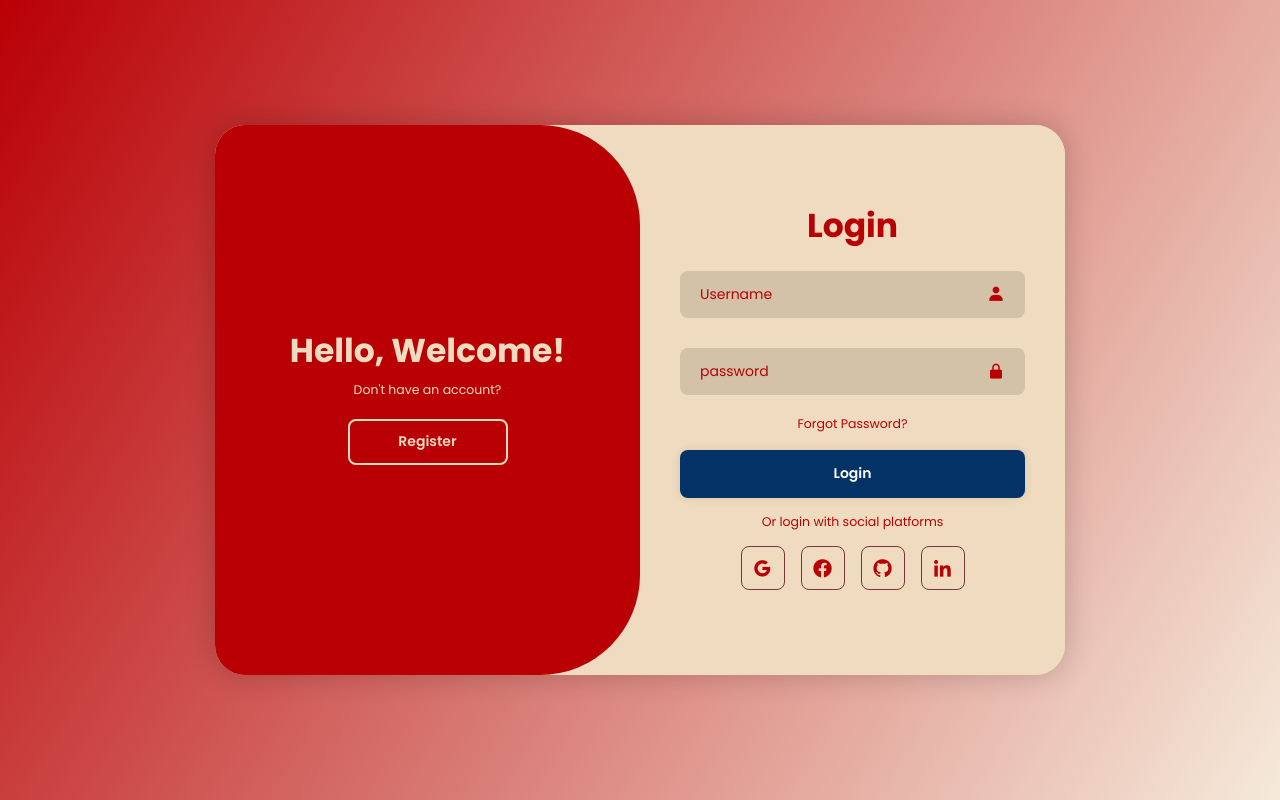
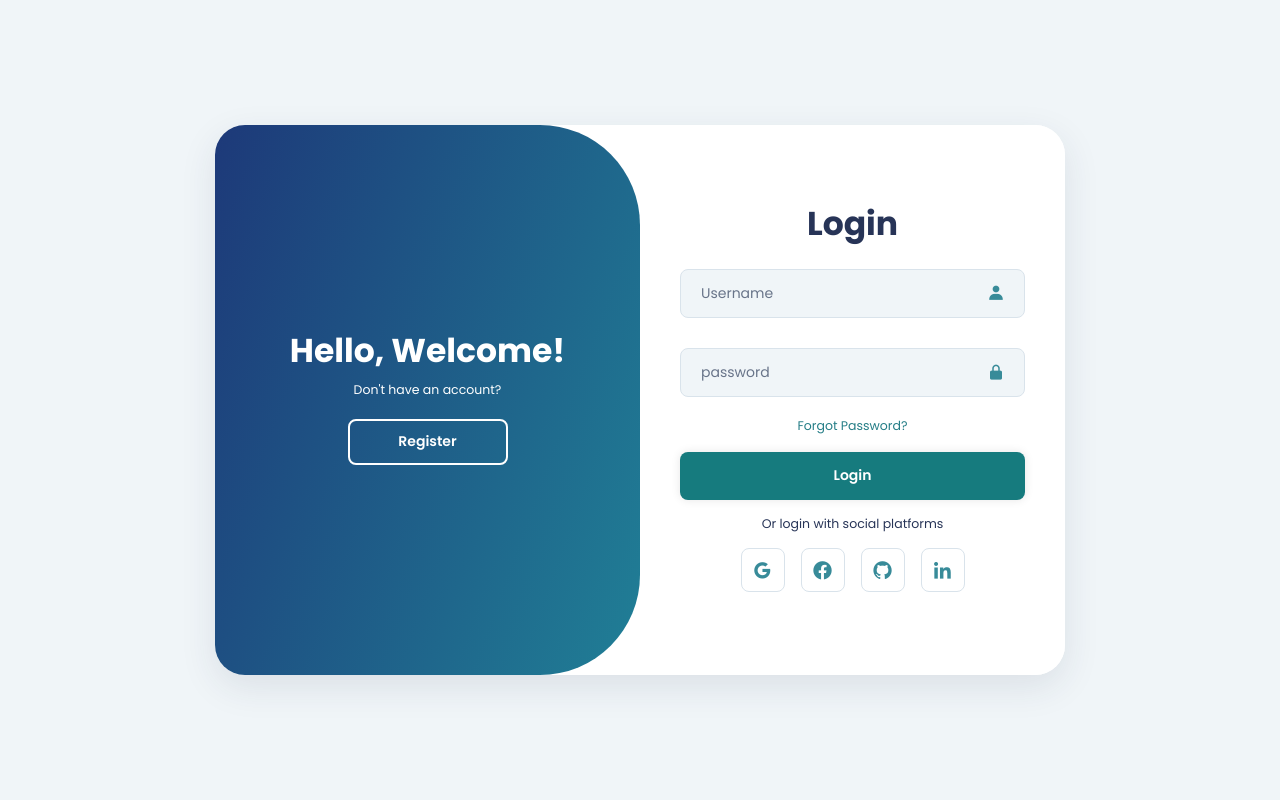
Before and after one commit to info-321/push-notification-app, a React (Create React App) app in the folder client/: page /login in a window 1280 px wide. Built offline with nearby package versions, Linux system fonts and the light colour scheme; no server answers; the HTML template or start-up script is replaced by a standard one.

Commit message:
style: match login colours to dashboard palette

```diff
--- a/client/src/components/login/login.css
+++ b/client/src/components/login/login.css
@@ -8,22 +8,23 @@
   font-family: "Poppins", sans-serif;
 }
 
-body {
+body.login-bg {
   display: flex;
   justify-content: center;
   align-items: center;
   min-height: 100vh;
-  background: linear-gradient(120deg, #64181c, #f5eada);
+  background: #f0f5f8;
 }
 
 .container {
   position: relative;
   width: 850px;
+  max-width: calc(100vw - 40px);
   height: 550px;
-  background-color: #efdbbf;
+  background-color: #fff;
   border-radius: 30px;
   margin: 20px;
-  box-shadow: 0 0 30px rgba(0, 0, 0, 0.2);
+  box-shadow: 0 12px 36px #24344d1a;
   overflow: hidden;
 }
 
@@ -31,12 +32,11 @@ body {
   position: absolute;
   height: 100%;
   width: 50%;
-  background: #efdbbf;
+  background: #fff;
   right: 0;
   display: flex;
   align-items: center;
-  /* color: #64181c; */
-  color: #b90005;
+  color: #273457;
   text-align: center;
   padding: 40px;
   z-index: 1;
@@ -72,19 +72,17 @@ form {
 .input-box input {
   width: 100%;
   padding: 13px 50px 13px 20px;
-  background: #d3c1a8;
+  background: #f0f5f8;
   border-radius: 8px;
-  border: none;
+  border: 1px solid #d9e3eb;
   outline: none;
   font-size: 14px;
   font-weight: 500;
-  /* color: #64181c; */
-  color: #b90005;
+  color: #273457;
 }
 
 .input-box input::placeholder {
-  /* color: #79373a; */
-  color: #b90005;
+  color: #687489;
   font-weight: 400;
 }
 
@@ -94,8 +92,7 @@ form {
   top: 50%;
   transform: translateY(-50%);
   font-size: 18px;
-  /* color: #64181c; */
-  color: #b90005;
+  color: #388b99;
 }
 
 .forget-link {
@@ -104,8 +101,7 @@ form {
 
 .forget-link a {
   font-size: 12.5px;
-  /* color: #79373a; */
-  color: #b90005;
+  color: #247d86;
   text-decoration: none;
 }
 
@@ -122,16 +118,12 @@ form {
 .btn {
   width: 100%;
   height: 48px;
-  /* background-color: #d9b991; */
-  background-color: #033266;
-  /* background-color: #fff; */
+  background-color: #167b7e;
   border-radius: 8px;
   box-shadow: 0 0 10px rgb(0, 0, 0, 0.1);
   font-size: 14px;
   border: none;
   cursor: pointer;
-  /* color: #64181c; */
-  /* color: #b90005; */
   color: #fff;
   font-weight: 600;
 }
@@ -149,11 +141,10 @@ form {
 .social-icons a {
   display: inline-flex;
   padding: 10px;
-  border: 1px solid #79373a;
+  border: 1px solid #d9e3eb;
   border-radius: 8px;
   font-size: 22px;
-  /* color: #79373a; */
-  color: #b90005;
+  color: #388b99;
   text-decoration: none;
   margin: 0 8px;
 }
@@ -171,8 +162,8 @@ form {
   height: 100%;
   left: -250%;
   border-radius: 100px;
-  /* background-color: #64181c; */
-  background-color: #b90005;
+  background: linear-gradient(110deg, #1d3979, #207f96);
+  background-size: calc(100% / 6) 100%;
   z-index: 2;
   transition: 1.4s ease-in-out;
 }
@@ -185,7 +176,7 @@ form {
   position: absolute;
   width: 50%;
   height: 100%;
-  color: #efdbbf;
+  color: #fff;
   display: flex;
   flex-direction: column;
   justify-content: center;
@@ -222,9 +213,34 @@ form {
   width: 160px;
   height: 46px;
   background: transparent;
-  border: 2px solid #efdbbf;
-  color: #efdbbf;
+  border: 2px solid #fff;
+  color: #fff;
   box-shadow: none;
+}
+
+.container .input-box input:focus-visible,
+.container button:focus-visible,
+.container a:focus-visible {
+  outline: 3px solid #49b8bd;
+  outline-offset: 3px;
+}
+
+.container .btn:not(:disabled):hover {
+  background-color: #12666a;
+}
+
+.container .toggle-panel .btn:hover {
+  background-color: #ffffff20;
+}
+
+.container .btn:disabled {
+  opacity: 0.65;
+  cursor: wait;
+}
+
+.container .social-icons a:hover {
+  background: #e2f1f1;
+  border-color: #8ac6cb;
 }
 
 @media screen and (max-width: 650px) {
@@ -249,6 +265,7 @@ form {
     width: 100%;
     height: 300%;
     border-radius: 20vw;
+    background-size: 100% 100%;
   }
 
   .container.active .toggle-box::before {
--- a/client/src/index.css
+++ b/client/src/index.css
@@ -1,6 +1,6 @@
 /* Body background for login screen only */
 body.login-bg {
-  background: linear-gradient(120deg, #b90005, #f5eada);
+  background: #f0f5f8;
   display: flex;
   justify-content: center;
   align-items: center;
```
